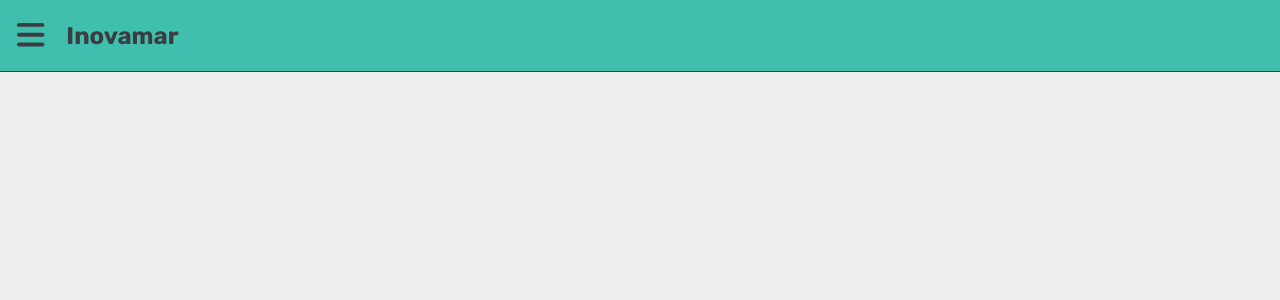
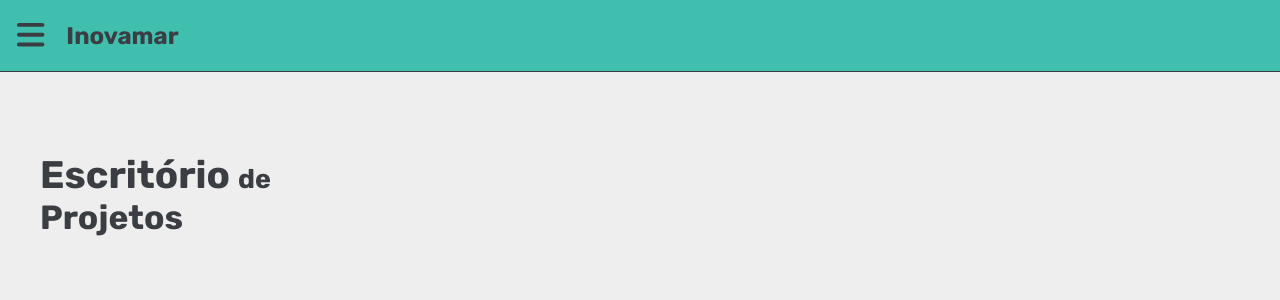
Before and after one commit to mitugui/escritorio-de-projetos, a React (Vite) app: page / in a window 1280 px wide. Shown: the top 300 px of the page. Built offline with nearby package versions, Linux system fonts and the light colour scheme.

Commit message:
feat: add SectionTitle component and integrate it into Home page

```diff
--- /dev/null
+++ b/src/components/SectionTitle/index.tsx
@@ -0,0 +1,20 @@
+import './sectionTitle.css'
+
+interface SectionTitleProps {
+    line1: string;
+    span: string;
+    line2: string;
+}
+
+const SectionTitle = ({ line1, span, line2 }: SectionTitleProps) => {
+    return (
+        <div>
+            <h2 className="home-title-1">
+                {line1} <span className="home-title-span">{span}</span>
+            </h2>
+            <h2 className='home-title-2'>{line2}</h2>
+        </div>
+    )
+}
+
+export default SectionTitle
--- /dev/null
+++ b/src/components/SectionTitle/sectionTitle.css
@@ -0,0 +1,11 @@
+.home-title-1 {
+    font-size: 2.4em;
+}
+
+.home-title-span {
+    font-size: 0.7em;
+}
+
+.home-title-2 {
+    font-size: 2.1em;
+}
--- /dev/null
+++ b/src/pages/Home/home.css
@@ -0,0 +1,8 @@
+.container {
+  display: flex;
+  flex-direction: column;
+  justify-content: center;
+  height: 100%;
+  padding: 40px;
+  padding-top: 80px;
+}
--- a/src/pages/Home/index.tsx
+++ b/src/pages/Home/index.tsx
@@ -1,6 +1,14 @@
+import SectionTitle from '../../components/SectionTitle'
+import './home.css'
+
 const Home = () => {
   return (
-    <></>
+    <div className="container">
+      <SectionTitle
+        line1='Escritório'
+        span='de'
+        line2='Projetos'/>
+    </div>
   )
 }
 
```
